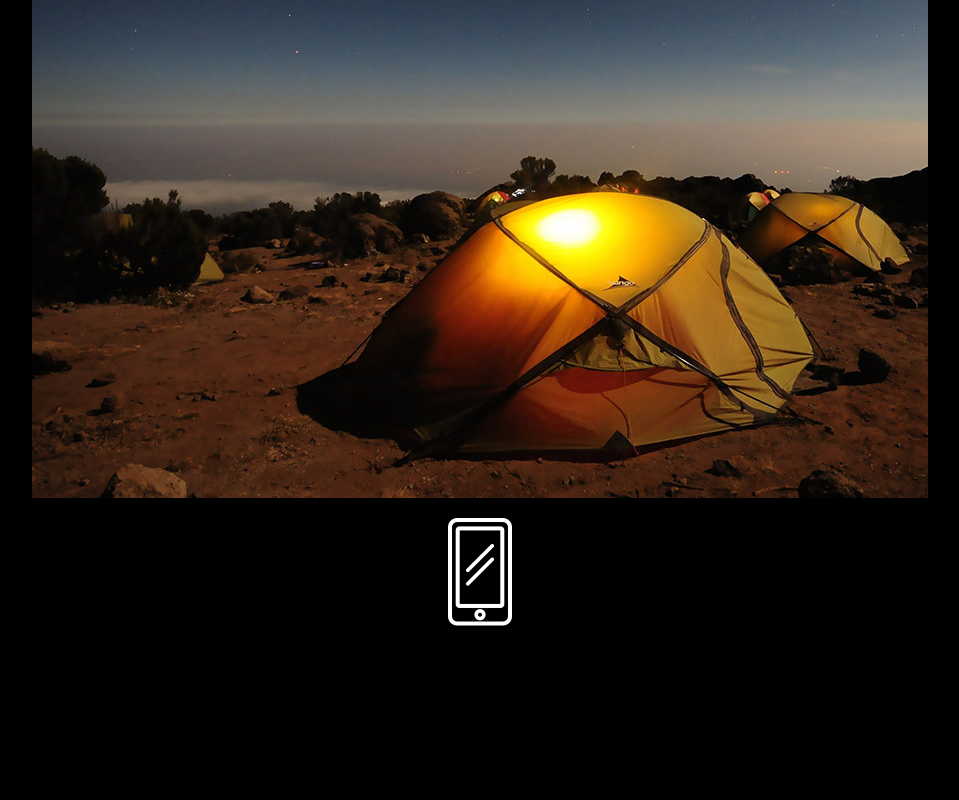
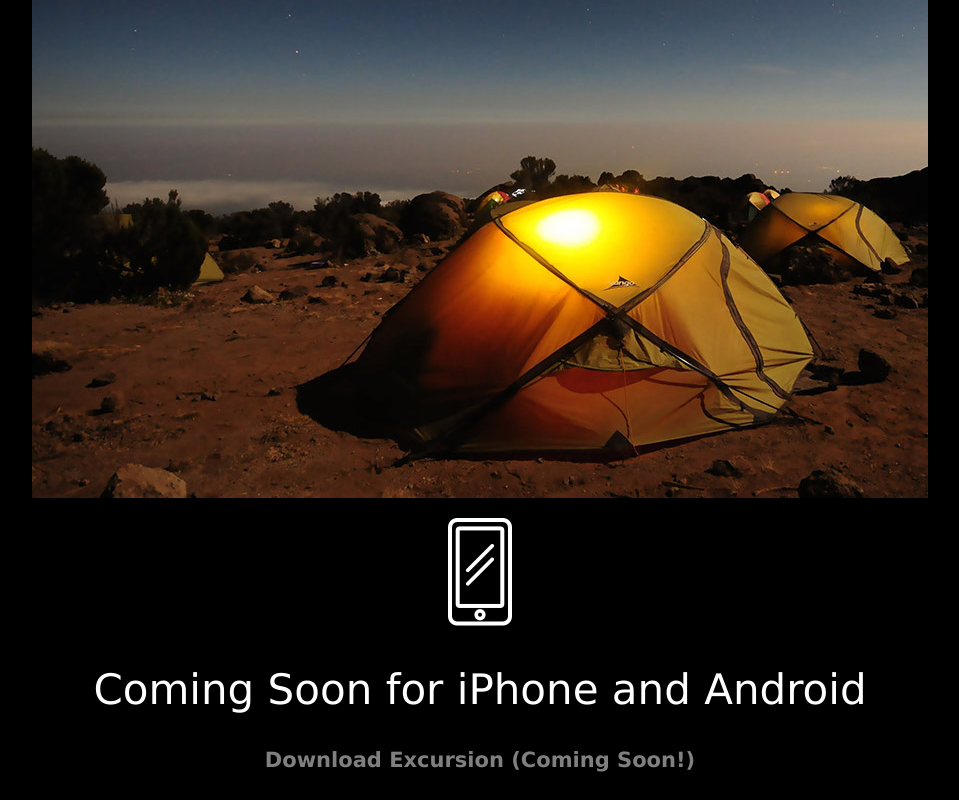
Before and after one commit to J-A-Davis-88/excursion, a plain HTML site: page index.html in a window 1280 px wide. Shown: the part 514-1314 px from the top of the page, without its empty margins (160-1119 px from the left). Before the commit the page ends 1160 px from the top, so only its background shows below. Drawn offline with Linux system fonts and the light colour scheme.

Commit message:
Added another secondary/sub heading

```diff
--- a/index.html
+++ b/index.html
@@ -17,5 +17,7 @@
         <h4 class="header--sub-header">Excursion remembers places you like, and recommends new points of interest around you.</h4>
         <p><img src="resources/images/camp.jpg"></p>
         <p><img src="resources/images/phone.png"></p>
+        <h2 class="header--secondary">Coming Soon for iPhone and Android</h2>
+        <h4 class="header--sub-header">Download Excursion (Coming Soon!)</h4>
     </body>
 </html>
```
